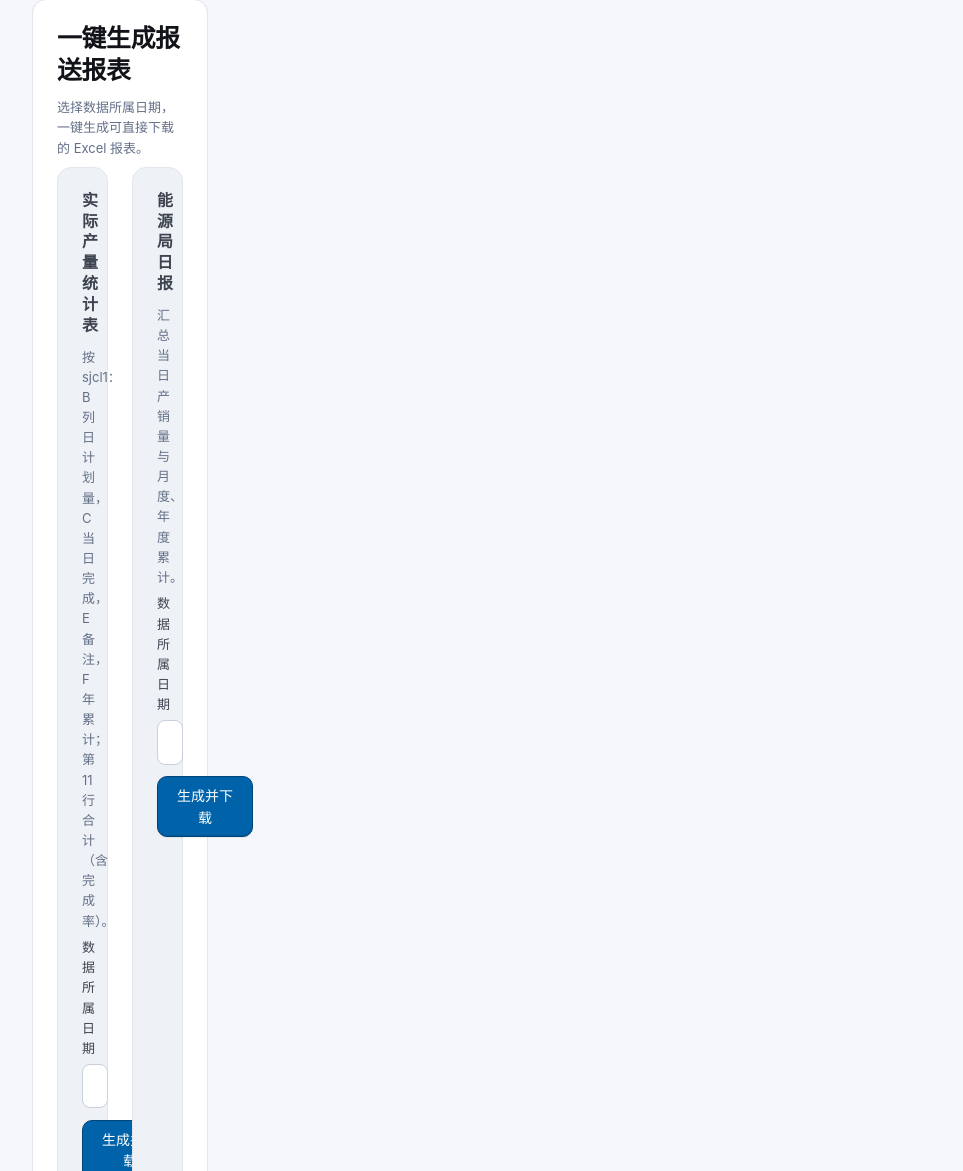
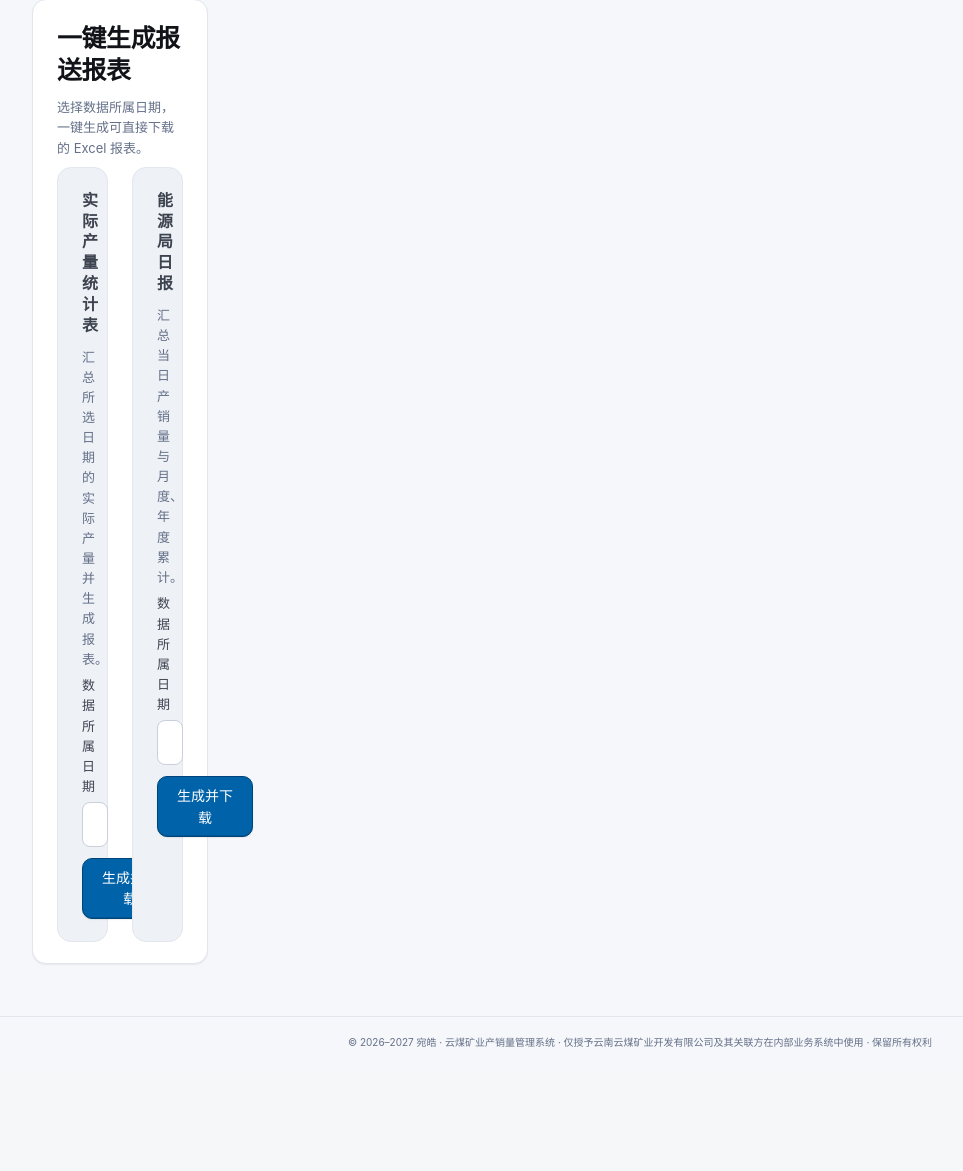
Before and after one commit to mvpwanhao/ymkymanager, a FastAPI app: template templates/reports.html in a window 1280 px wide. Shown: the part 81-1252 px from the top of the page, without its empty margins (0-963 px from the left). After the commit the page ends 1128 px from the top, so only its background shows below. Run offline with FastAPI, Linux system fonts and the light colour scheme; the template is opened without the code that fills it, so the values that code supplies are empty.

Commit message:
docs(ui): shorten actual production report helper text on reports page
Made-with: Cursor

```diff
--- a/templates/reports.html
+++ b/templates/reports.html
@@ -14,7 +14,7 @@
   <div class="form-grid cols-2" style="gap:1.5rem;margin-top:0.6rem;">
     <div class="card" style="margin:0;background:var(--c-bg-soft);box-shadow:none;">
       <h3>实际产量统计表</h3>
-      <p class="muted">按 sjcl1：B 列日计划量，C 当日完成，E 备注，F 年累计；第 11 行合计（含完成率）。</p>
+      <p class="muted">汇总所选日期的实际产量并生成报表。</p>
       <form method="post" action="/reports/sjcl" data-loading>
         <label for="d1">数据所属日期</label>
         <input type="date" id="d1" name="target_date" value="{{ default_date.isoformat() }}" required />
```
